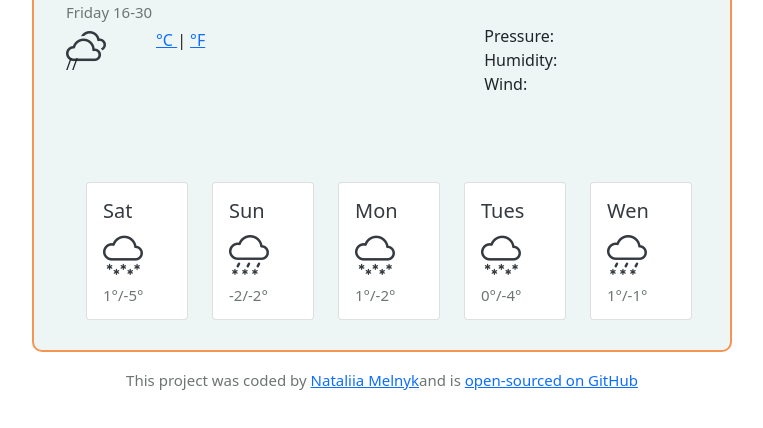
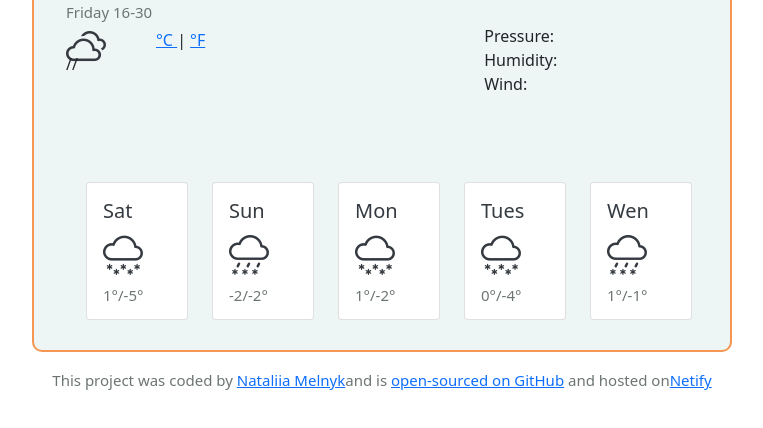
Before and after one commit to avreliakotta/weather, a plain HTML site: page index.html in a window 1280 px wide. Shown: the part 152-580 px from the top of the page, without its empty margins (258-1021 px from the left). Drawn offline with nearby package versions, Linux system fonts and the light colour scheme.

Commit message:
add in footer HTML link Netify

```diff
--- a/index.html
+++ b/index.html
@@ -136,7 +136,7 @@
                 </div >
             </div >
             <p class="footer">
-            This  project was coded by <a href="mailto:natalia.melnyk28@gmail.com">Nataliia Melnyk</a>and is <a href="https://github.com/avreliakotta/weather/settings" >open-sourced on GitHub</a>
+            This  project was coded by <a href="mailto:natalia.melnyk28@gmail.com">Nataliia Melnyk</a>and is <a href="https://github.com/avreliakotta/weather/settings" >open-sourced on GitHub</a> and hosted on<a href="https://unrivaled-parfait-1d72ec.netlify.app">Netify</a>
 
         </p>
     <script src="src/script.js"></script>
```
